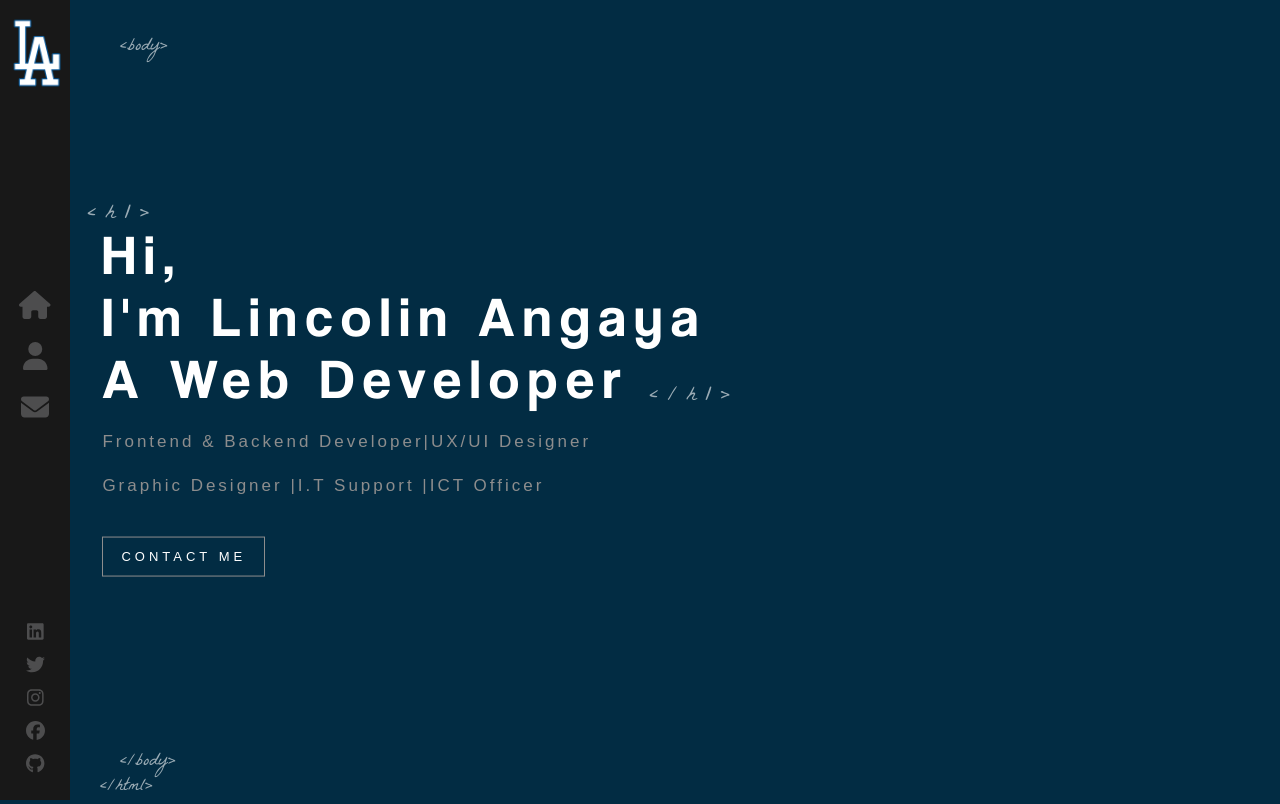
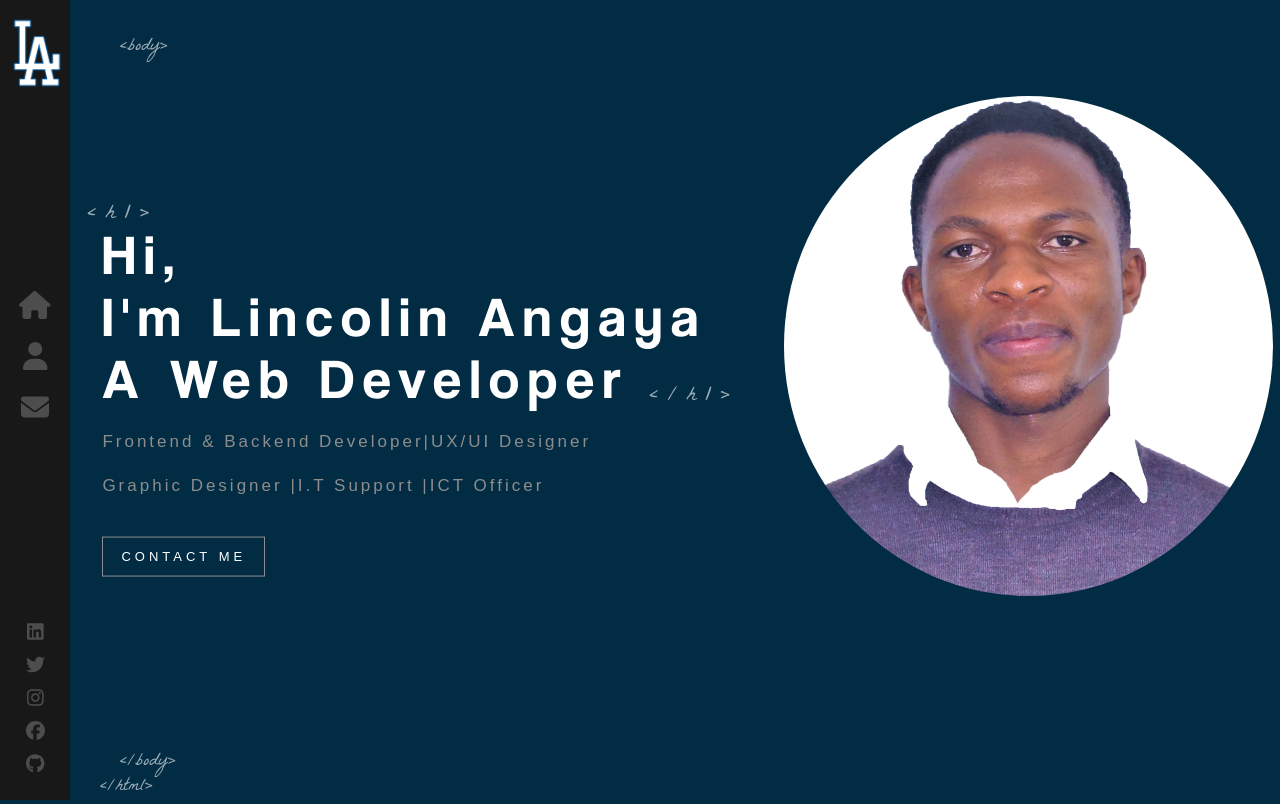
Before and after one commit to LincolinAngaya/react-portfolio, a React (Create React App) app: page / in a window 1280 px wide. Built offline with nearby package versions, Linux system fonts and the light colour scheme.

Commit message:
add profile picture

```diff
--- a/src/components/Home/Logo/index.js
+++ b/src/components/Home/Logo/index.js
@@ -2,11 +2,12 @@ import './index.scss'
 import React from 'react'
 
 const Logo = () => {
+    const profile = require('../../../assets/images/PASSPORT.jpg');
   return (
-    <div>
-
+    <div className='logo-container'>
+     <img src={profile} className='solid-logo' />
     </div>
   )
 }
 
-export default Logo
+export default Logo;
--- a/src/components/Home/Logo/index.scss
+++ b/src/components/Home/Logo/index.scss
@@ -0,0 +1,7 @@
+   .solid-logo {
+       height: 500px;
+       border-radius: 50%;
+       margin-left: 49rem;
+       margin-top: 3.5rem;
+       animation: fadeIn 1s 1.7s backwards;
+   }
--- a/src/components/Home/index.js
+++ b/src/components/Home/index.js
@@ -3,6 +3,7 @@ import React from 'react'
 import { useEffect, useState } from 'react'
 import './index.scss'
 import { Link} from 'react-router-dom';
+import Logo from './Logo';
 
 const Home = () => {
 
@@ -19,6 +20,7 @@ const Home = () => {
             <h2>Graphic Designer |I.T Support |ICT Officer</h2>
             <Link to="/contact" className='flat-button'>CONTACT ME</Link>
         </div>
+        <Logo />
     </div>
 
     </>
```
